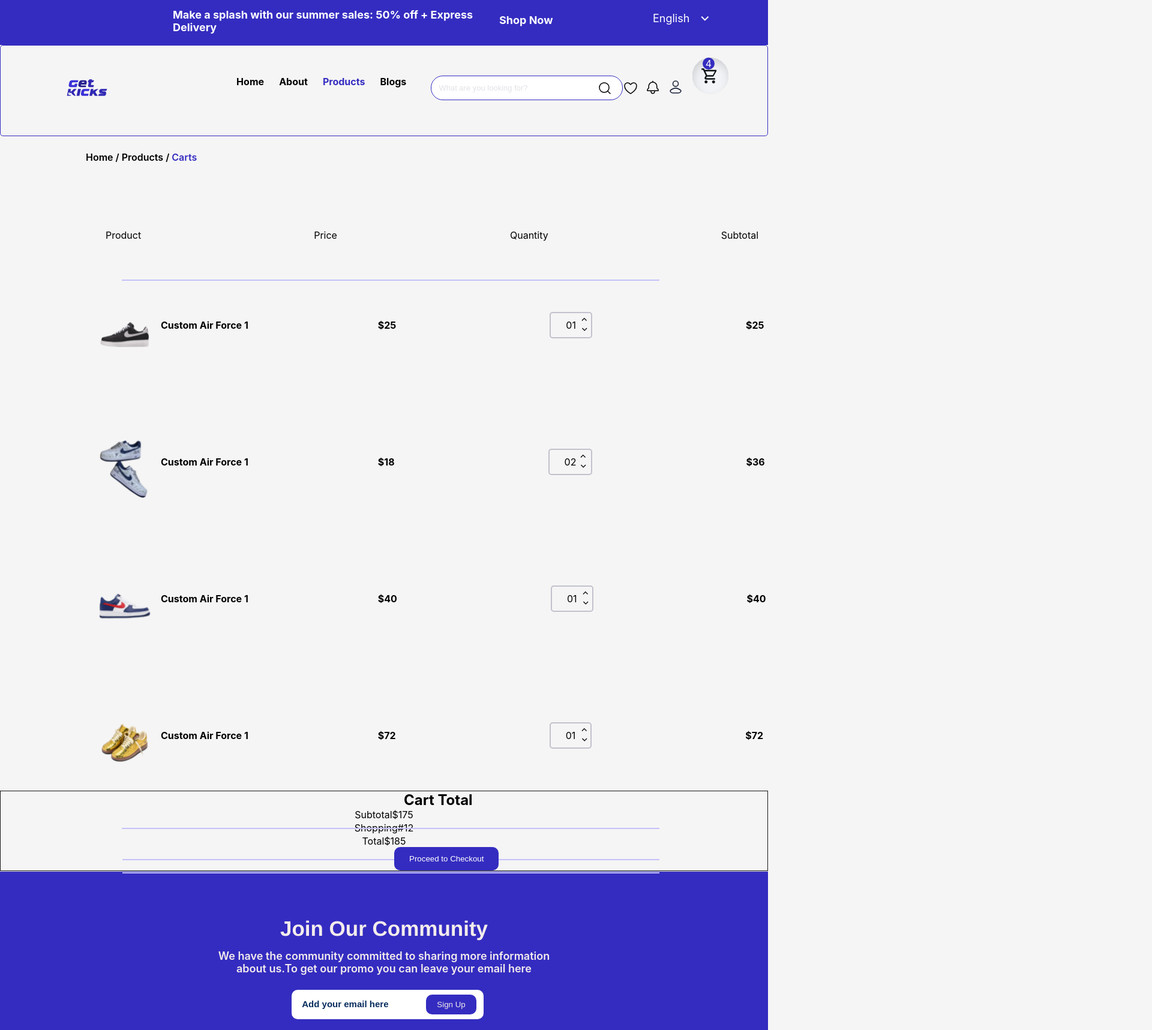
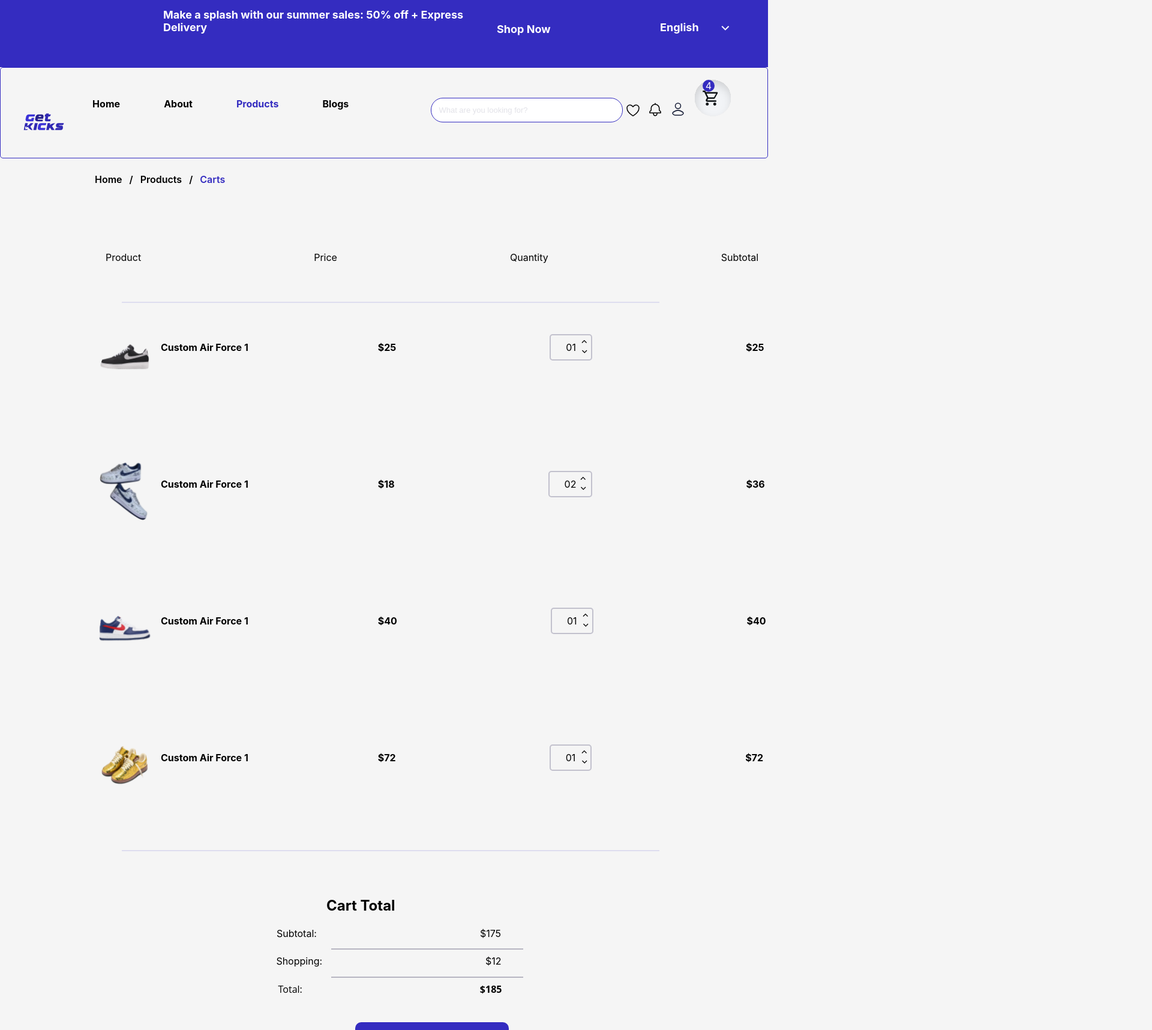
Before and after one commit to Okezedavid/Timbu-Cloud-Store, a React (Vite) app: page /Cart in a window 1280 px wide. Shown: the top 1717 px of the page at 60% size, 1920 px wide, since content can reach past the window. Built offline with nearby package versions, Linux system fonts and the light colour scheme.

Commit message:
adjusted the css stylings a bit

```diff
--- a/src/Components/Cart.jsx
+++ b/src/Components/Cart.jsx
@@ -6,7 +6,7 @@
 import cart2 from "../assets/images/cart2.png";
 import cart3 from "../assets/images/cart3.png";
 import cart4 from "../assets/images/cart4.png";
-// import "../css/page.css";
+import "../index.css";
 import "../css/carts.css";
 
 export default function Cart() {
@@ -322,12 +322,12 @@
       <div className="cart-total">
         <div id="shoping-items">
           <h2>Cart Total</h2>
-         <div id="first"> <p>Subtotal</p> <p>$175</p> </div>
-         <hr />
-          <div id="second"><p>Shopping</p>  <p>#12</p></div>
-          <hr />
-          <div id="third"><p>Total</p> <p>$185</p></div>
-          <button>Proceed to Checkout</button>
+         <div id="first"> <p>Subtotal:</p> <div id="one"><span >$175</span></div> </div>
+        <div id="first-line"> <hr /></div>
+          <div id="second"><p>Shopping:</p> <div id="two"><span >$12</span></div> </div>
+         <div id="second-line"> <hr /></div>
+          <div id="third"><p>Total:</p> <div id="three"><span>$185</span></div></div>
+       <Link to="/Checkout">   <button>Proceed to Checkout</button></Link>
         </div>
       </div>
       <div className="footer-side">
--- a/src/Components/Page.jsx
+++ b/src/Components/Page.jsx
@@ -24,6 +24,7 @@
 import icon from "../assets/images/icon.png";
 import "../css/style.css";
 import "../css/page.css";
+import "../index.css";
 
 export default function Header() {
   return (
--- a/src/css/carts.css
+++ b/src/css/carts.css
@@ -4,7 +4,29 @@
   padding-top: 90px;
   position: relative;
   left: 11rem;
+}
 
+#shoping-items {
+  padding-bottom: 160px;
+  padding-top: 140px;
+  position: relative;
+  left: -8rem;
+}
+
+#shoping-items h2 {
+  font-weight: 700;
+  position: relative;
+  padding-bottom: 1.4rem;
+}
+
+#shoping-items p {
+  font-weight: 400;
+  position: relative;
+  padding-bottom: 1.5rem;
+}
+#shoping-items span {
+  position: relative;
+  right: -17rem;
 }
 
 .cart-products p {
@@ -23,10 +45,13 @@
   position: relative;
   right: -12.7rem;
   bottom: -4rem;
-    border: 1px solid #C4C1FA;
+  border: 1px solid #deddef;
 }
 
-.item1, .item2, .item3,.item4 {
+.item1,
+.item2,
+.item3,
+.item4 {
   display: flex;
   position: relative;
   right: -8rem;
@@ -36,19 +61,18 @@
 
 #numbers p {
   position: relative;
-    /* left: -5px; */
 }
 #arrows {
   display: grid;
   position: relative;
   right: -50px;
   top: -28px;
-
 }
 
-
-
-.item1 img, .item2 img, .item3 img, .item4 img {
+.item1 img,
+.item2 img,
+.item3 img,
+.item4 img {
   width: 100px;
   height: 100px;
   position: relative;
@@ -66,11 +90,24 @@
   font-weight: 700;
 }
 
-#first, #second, #third {
+#first,
+#second,
+#third {
   display: flex;
   justify-content: center;
 }
 
+#third {
+  position: relative;
+  left: -10px;
+  font-weight: 700;
+  color: #000;
+  font-family: "Open Sans";
+  font-size: 16px;
+  font-style: normal;
+  font-weight: 400;
+  line-height: normal;
+}
 
 .cart-total h2 {
   position: relative;
@@ -78,7 +115,9 @@
 }
 .cart-total button {
   position: relative;
-    right: -41rem;
+  width: 20%;
+  right: -45rem;
+  bottom: -20px;
   background-color: #342cc0;
   color: white;
   border: none;
@@ -90,8 +129,24 @@
   background-color: #29292d;
 }
 
-#shoping-items {
-  border: 1px solid #18181a;
+#three {
+  position: relative;
+  right: -1.5rem;
+  font-weight: 700;
+}
 
+#first-line hr {
+  position: relative;
+  right: -42.5rem;
+  border: 1px solid #b6b5c1;
+  width: 25%;
+  top: -0.6rem;
+}
 
+#second-line hr {
+  position: relative;
+  right: -42.5rem;
+  border: 1px solid #b6b5c1;
+  width: 25%;
+  top: -8px;
 }
--- a/src/css/checkout.css
+++ b/src/css/checkout.css
@@ -1,4 +1,132 @@
 /* STYLES FOR THE BILLING AND THE ORDER PARTS */
+
 .billing-order {
     display: flex;
+    padding-top: 2rem;
+    padding-bottom: 4rem;
 }
+
+
+.billing-address {
+    display: inline-block;
+    position: relative;
+    top: -9px;
+    right: -6rem;
+}
+
+.billing-address input {
+    width: 24rem;
+    padding: 8px;
+    height: 50px;
+    border: none;
+    border-radius: 8px;
+}
+
+.billing-address label {
+    gap: -10px;
+    font-family: 'Courier New', Courier, monospace;
+    font-weight: 550;
+    font: 18px;
+
+}
+
+.billing-address h1 {
+
+    font-weight: 700;
+
+    padding-bottom: 30px;
+
+}
+
+.billing-address input::placeholder {
+    color: #838389;
+    font-size: 12px;
+    font-weight: 650;
+}
+
+.billing-address input:focus {
+    outline: none;
+}
+
+.order {
+    position: relative;
+    right: -30rem;
+    border: 1px solid #7f7e8a;
+    width: 35%;
+    height: 26rem;
+    padding: 34px;
+    border-radius: 8px;
+}
+
+.order h2 {
+    position: relative;
+    top: -1.5rem;
+}
+
+#line hr {
+    position: relative;
+    top: -1rem;
+    border: 1px solid #a4a3ae;
+    width: 115.4%;
+    left: -2.1rem;
+}
+.order p {
+    font-weight: 500;
+    padding-bottom: 23px;
+}
+
+.order span {
+    font-weight: 700;
+    position: relative;
+    right: -21rem;
+}
+
+.order input {
+    width: 16rem;
+    padding: 4px 8px;
+    height: 45px;
+    border: 1px solid #696970;
+    border-radius: 5px;
+}
+.order input::placeholder {
+    color: #838389;
+    font-size: 14px;
+    font-weight: 650;
+}
+
+.order input:focus {
+    outline: none;
+}
+
+.order button {
+    background-color: #342cc0;
+    color: white;
+    border: none;
+}
+
+.order button:hover {
+    background-color: #443cdd;
+    color: white;
+    border: none;
+}
+
+#first-btn {
+    padding: 10px 40px;
+    border-radius: 5px;
+    position: relative;
+    right: -20px;
+    height: 45px;
+}
+
+#second-btn {
+    padding: 10px 40px;
+    border-radius: 5px;
+    position: relative;
+    right: -4.6rem;
+    bottom: -4rem;
+    height: 46px;
+    width: 18rem;
+    color: white;
+    font-weight: 600;
+    font-size: 17px;
+}
--- a/src/css/page.css
+++ b/src/css/page.css
@@ -1,13 +1,25 @@
 /* Stylings for the main page */
+
+* {
+    box-sizing: border-box;
+  }
+
+  body {
+    margin: 0;
+    padding: 0;
+    overflow-x: hidden; /* Prevent horizontal scroll */
+  }
 
   .page nav {
     background-color: #342cc0;
+    display: flex;
     padding-top: 14px;
     padding-bottom: 28px;
     color: white;
     font-size: 18px;
     font-weight: 700;
-  padding-left: 18rem;
+    position: relative;
+    padding-left: 17rem;
   }
 
   .bottom-nav {
@@ -23,7 +35,8 @@
     padding: 12px;
     border: 1px solid #342cc0;
     border-radius: 20px;
-  margin-left: 19rem;
+    position: relative;
+    right: -4rem;
   }
 
   .bottom-nav input::placeholder {
@@ -41,38 +54,40 @@
     color: #4b4747;
     margin-bottom: -6px;
   }
+
   .bottom-nav p {
-  position: relative;
-  right: -18rem;
     font-weight: 700;
+    margin-right: 2rem;
   }
 
   .kicks {
-  position: relative;
-  right: -6.5rem;
+    margin-left: 2rem; /* Adjusted to be relative */
     top: -20px;
   }
+
   .bottom-nav span {
     color: #342cc0;
   }
 
   .svgs {
-  position: relative;
+    margin-left: 2rem; /* Adjusted to be relative */
     top: -30px;
-  left: -20px;
   }
 
   .svgs svg {
     margin-left: 1rem;
+    position: relative;
+    top: -30px;
   }
 
   .circle {
+    margin-left: 2.4rem;
     position: relative;
-  right: -8rem;
+    right: -5.5rem;
     top: -50px;
   }
 
-#four span{
+  #four span {
     position: relative;
     left: -5.5rem;
     top: -30px;
@@ -85,19 +100,26 @@
   }
 
   .shop {
-  padding-left: 34rem;
-  margin-top: -33px;
+    position: relative;
+    right: -3.5rem;
+    bottom: -1.5rem;
   }
 
   .english {
-  padding-left: 50rem;
-  font-weight: normal;
-  margin-top: -24px;
+ position: relative;
+    right: -20.5rem;
   }
 
+  .down-icon {
+   position: relative;
+    right: -26.5rem;
+    top: -1.3rem;
+  }
+
+
   .perks {
+    margin-left: 10%; /* Adjusted to be relative */
     margin-top: -26px;
-  padding-left: 8rem;
     padding-bottom: 15px;
     font-family: Verdana, Geneva, Tahoma, sans-serif;
   }
@@ -105,7 +127,6 @@
   .banner {
     display: flex;
     justify-content: center;
-  /* padding: 0 20px; */
     margin: 8px;
   }
 
@@ -122,7 +143,7 @@
   }
 
   .list {
-  padding-left: 113px;
+    padding-left: 10%; /* Adjusted to be relative */
     padding-top: 25px;
     display: flex;
     padding-bottom: 20px;
@@ -136,9 +157,10 @@
 
   .list p {
     margin-left: 30px;
+    word-spacing: 8px;
     font-weight: 600;
     position: relative;
-  gap: 30px;
+
   }
 
   .list span {
@@ -147,7 +169,8 @@
   }
 
   #icon {
-  padding-left: 59rem;
+    position: relative;
+    right: -52.3rem;
   }
 
   #icon:hover {
@@ -160,6 +183,11 @@
     padding: 45px;
   }
 
+    .products {
+      position: relative;
+      left: -3.4rem;
+    }
+
   .products button {
     background-color: #342cc0;
     color: white;
@@ -167,11 +195,11 @@
     padding: 6px 10px;
     border-radius: 15px;
     margin-top: 10px;
-  margin-left: 45px;
+   position: relative;
+    right: -10.4rem;
     margin-bottom: -80px;
     position: relative;
     top: -45px;
-  margin-left: 10.6rem;
   }
 
   .products button:hover {
@@ -191,7 +219,7 @@
   .products svg {
     position: relative;
     top: -16rem;
-  margin-left: 14rem;
+   right: -14rem;
   }
 
   .section1,
@@ -202,7 +230,7 @@
     justify-content: center;
     padding-top: 40px;
     padding-bottom: 40px;
-  padding-left: 35px;
+    padding-left: 10%; /* Adjusted to be relative */
   }
 
   #image1,
@@ -241,8 +269,3 @@
   #paginate:hover {
     cursor: pointer;
   }
-
-.down-icon {
-  padding-left: 54.6rem;
-  margin-top: -22px;
-}
```
Also changed, not shown: src/Components/Checkout.jsx (+44 -21 lines). Lines whose indentation alone changed are shown as unchanged.
